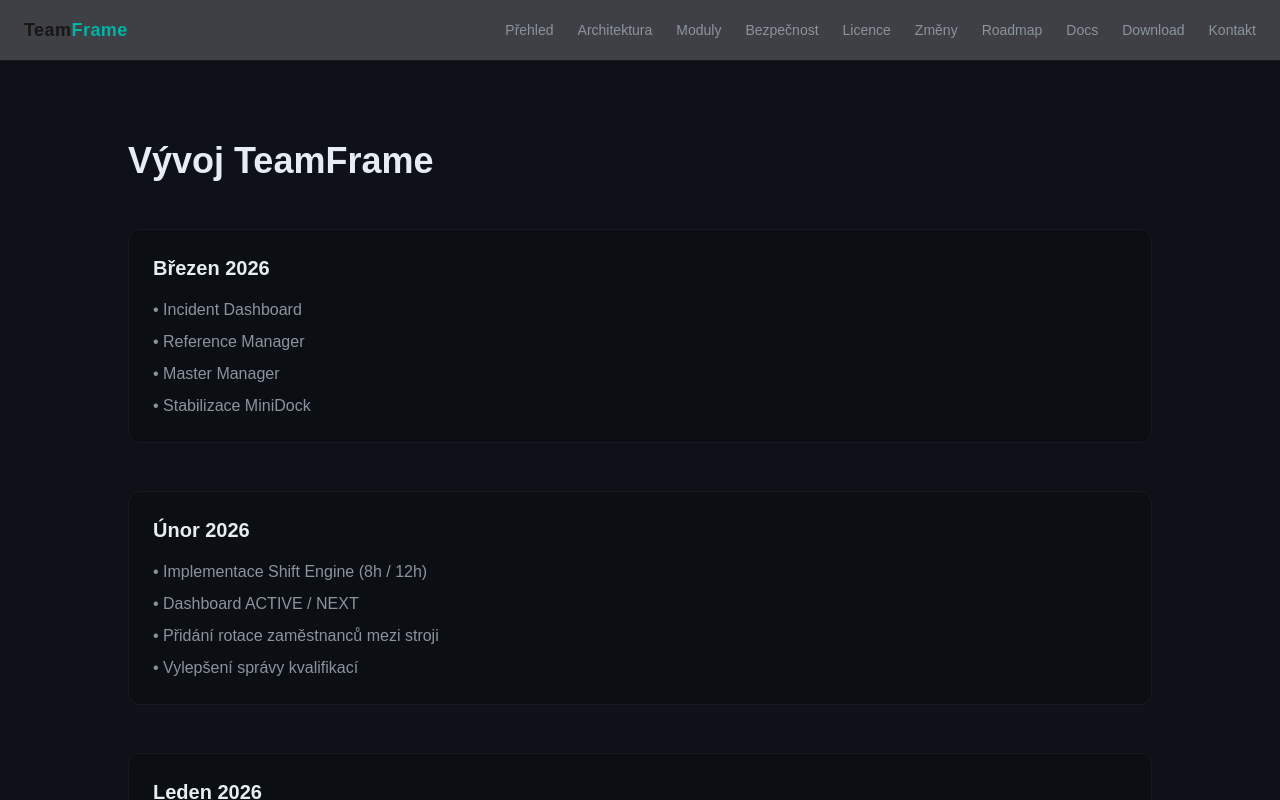
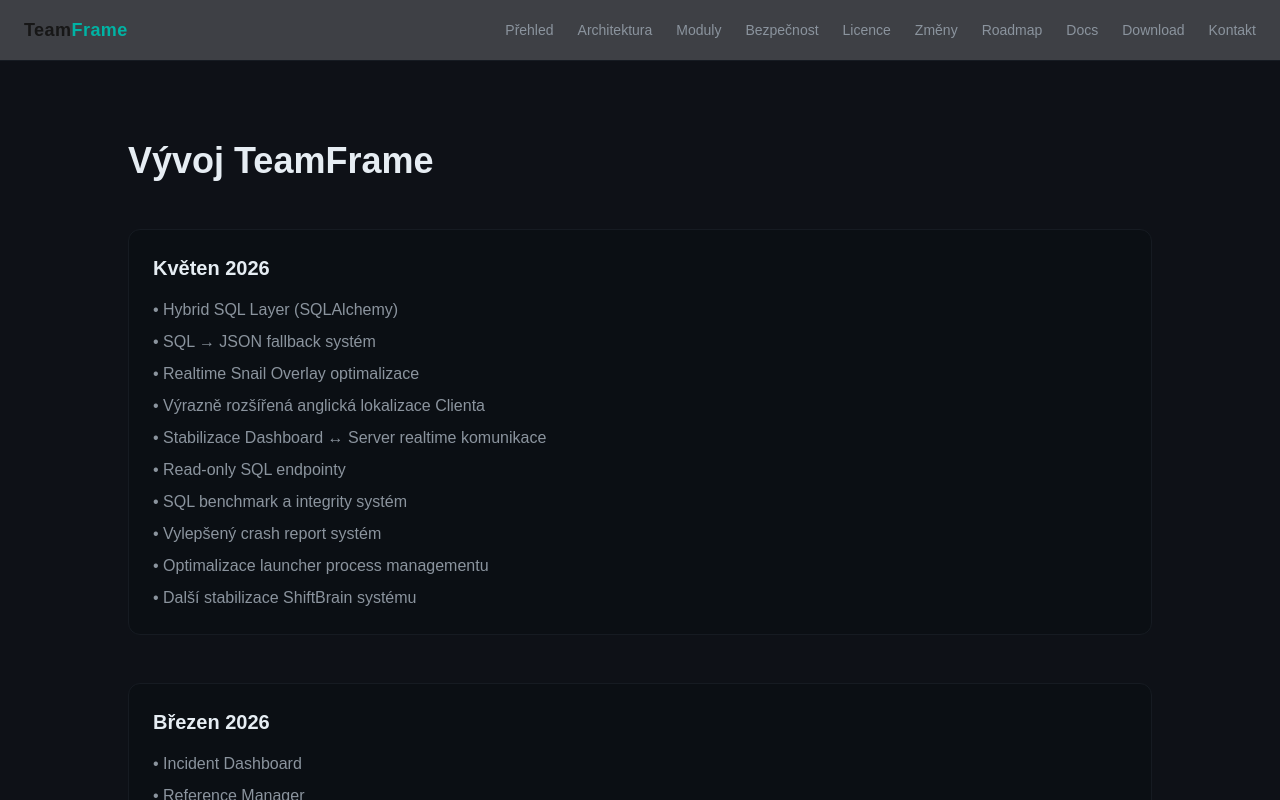
Before and after one commit to rendilife/teamframe-web, a Next.js app: page /updates in a window 1280 px wide. Shown: the top 800 px of the page. Built offline with nearby package versions, Linux system fonts and the light colour scheme.

Commit message:
Website update

```diff
--- a/app/updates/page.tsx
+++ b/app/updates/page.tsx
@@ -9,6 +9,40 @@
         <h1 className="text-4xl font-bold">
           Vývoj TeamFrame
         </h1>
+
+
+
+
+
+
+
+{/* Květen */}
+<div className="border border-[#161B22] rounded-xl p-6 bg-[#0B0F14]">
+  <h2 className="text-xl font-semibold">
+    Květen 2026
+  </h2>
+
+  <ul className="mt-4 text-[#8B949E] space-y-2">
+    <li>• Hybrid SQL Layer (SQLAlchemy)</li>
+    <li>• SQL → JSON fallback systém</li>
+    <li>• Realtime Snail Overlay optimalizace</li>
+    <li>• Výrazně rozšířená anglická lokalizace Clienta</li>
+    <li>• Stabilizace Dashboard ↔ Server realtime komunikace</li>
+    <li>• Read-only SQL endpointy</li>
+    <li>• SQL benchmark a integrity systém</li>
+    <li>• Vylepšený crash report systém</li>
+    <li>• Optimalizace launcher process managementu</li>
+    <li>• Další stabilizace ShiftBrain systému</li>
+  </ul>
+</div>
+
+
+
+
+
+
+
+
 
         {/* Březen */}
         <div className="border border-[#161B22] rounded-xl p-6 bg-[#0B0F14]">
```
